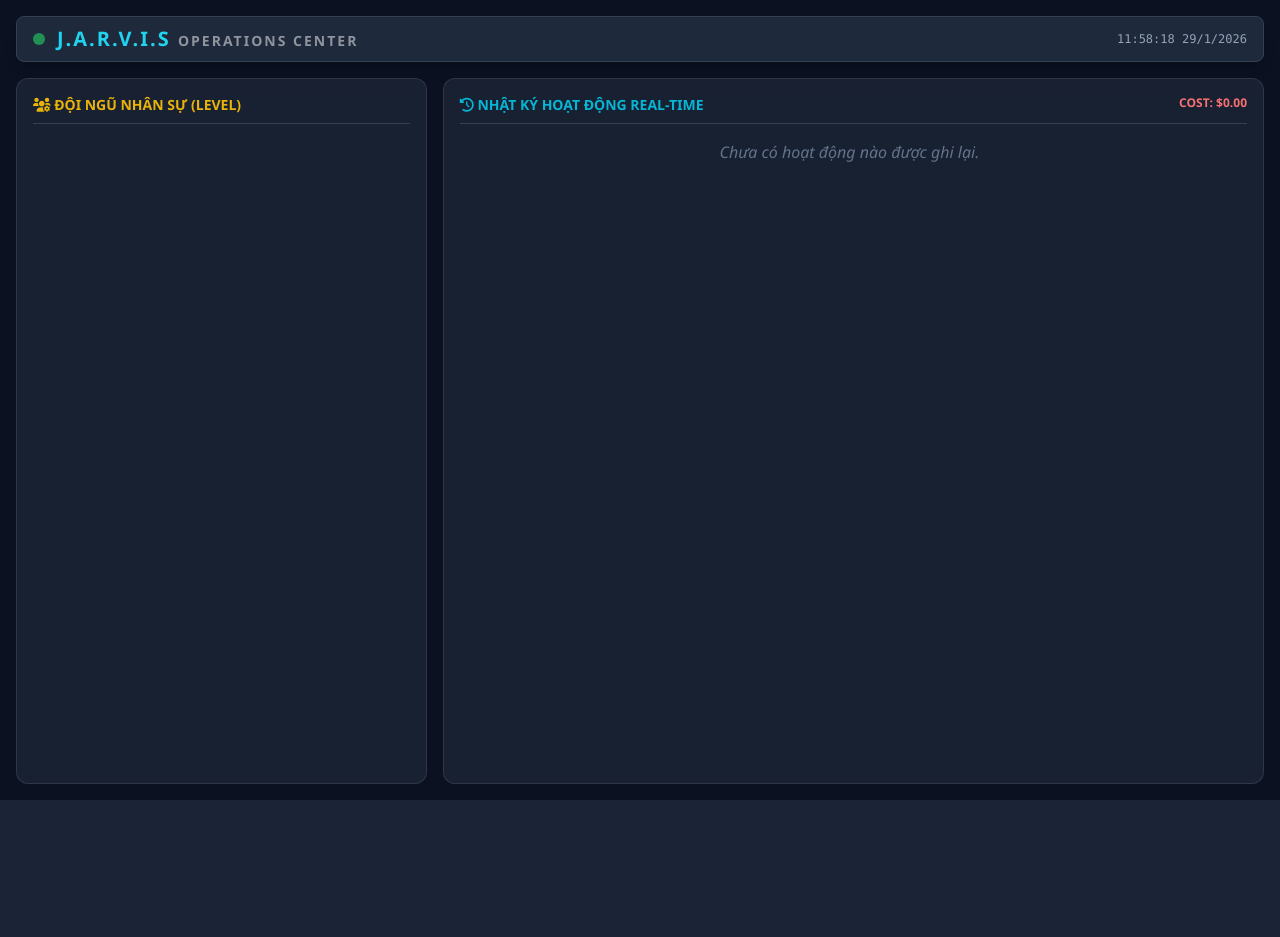
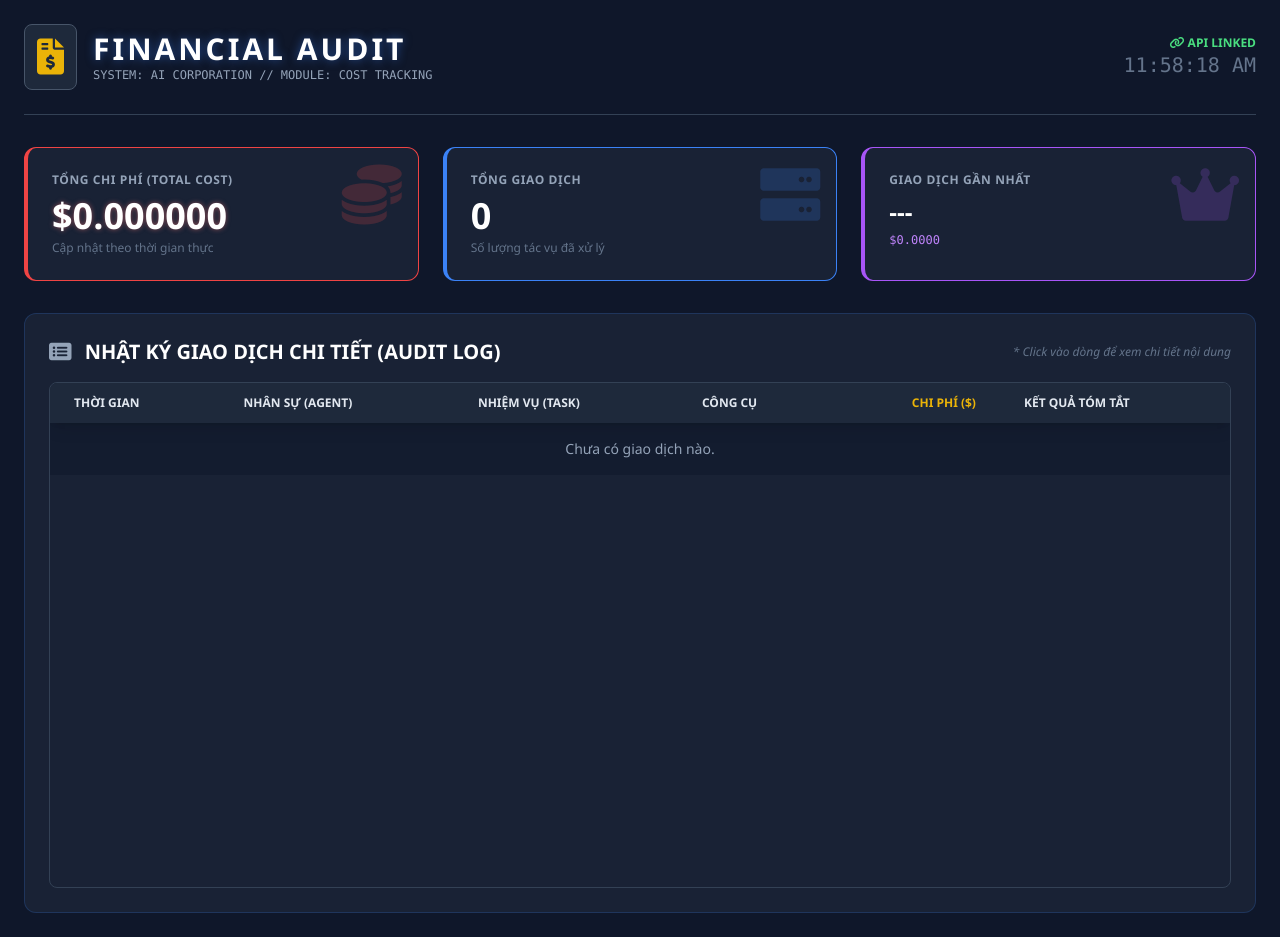
Before and after one commit to thanhnghia86vn-glitch/jarvis-ai, a FastAPI app: page /index in a window 1280 px wide. Before the commit the page ends 800 px from the top, so only its background shows below. Run offline with FastAPI, Linux system fonts and the light colour scheme; data that the repository does not hold is empty; parts of the project's set-up code (start-up, migrations or seed data) failed here and were passed over; some libraries are stand-ins or nearby versions.

Commit message:
Update index.html

```diff
--- a/templates/index.html
+++ b/templates/index.html
@@ -3,151 +3,233 @@
 <head>
     <meta charset="UTF-8">
     <meta name="viewport" content="width=device-width, initial-scale=1.0">
-    <title>J.A.R.V.I.S - AI MONITORING SYSTEM</title>
+    <title>AI COST AUDIT - KIỂM SOÁT TÀI CHÍNH</title>
     <script src="https://cdn.tailwindcss.com"></script>
     <link href="https://cdnjs.cloudflare.com/ajax/libs/font-awesome/6.0.0/css/all.min.css" rel="stylesheet">
-    <style>
-        body { background-color: #0b1121; color: #e2e8f0; font-family: 'Segoe UI', sans-serif; }
-        .glass-panel { background: rgba(30, 41, 59, 0.7); backdrop-filter: blur(10px); border: 1px solid rgba(255, 255, 255, 0.1); }
-        .scroll-hide::-webkit-scrollbar { display: none; }
-        .animate-pulse-slow { animation: pulse 3s cubic-bezier(0.4, 0, 0.6, 1) infinite; }
+    <script src="https://cdn.jsdelivr.net/npm/marked/marked.min.js"></script> <style>
+        body { background-color: #0f172a; color: #cbd5e1; font-family: 'Segoe UI', monospace; }
+        .glass-panel { background: rgba(30, 41, 59, 0.7); backdrop-filter: blur(10px); border: 1px solid rgba(59, 130, 246, 0.2); border-radius: 12px; }
+        .neon-text { text-shadow: 0 0 10px rgba(59, 130, 246, 0.5); }
+        .cost-negative { color: #f87171; text-shadow: 0 0 5px rgba(248, 113, 113, 0.5); }
+
+        /* Scrollbar đẹp */
+        ::-webkit-scrollbar { width: 8px; height: 8px; }
+        ::-webkit-scrollbar-track { background: #1e293b; }
+        ::-webkit-scrollbar-thumb { background: #475569; border-radius: 4px; }
+        ::-webkit-scrollbar-thumb:hover { background: #3b82f6; }
+
+        table tbody tr:hover { background-color: rgba(59, 130, 246, 0.1); cursor: pointer; }
+
+        /* Modal Styles */
+        .modal { display: none; position: fixed; z-index: 1000; left: 0; top: 0; width: 100%; height: 100%; overflow: auto; background-color: rgba(0,0,0,0.8); backdrop-filter: blur(5px); }
+        .modal-content { background-color: #1e293b; margin: 5% auto; padding: 20px; border: 1px solid #475569; width: 80%; max-width: 900px; border-radius: 10px; color: #e2e8f0; }
+        .close { color: #aaa; float: right; font-size: 28px; font-weight: bold; cursor: pointer; }
+        .close:hover { color: #fff; }
+        .markdown-body h1, .markdown-body h2, .markdown-body h3 { color: #60a5fa; margin-top: 1em; margin-bottom: 0.5em; font-weight: bold; }
+        .markdown-body p { margin-bottom: 1em; line-height: 1.6; }
+        .markdown-body code { background: #334155; padding: 2px 5px; border-radius: 4px; color: #fca5a5; }
+        .markdown-body pre { background: #0f172a; padding: 10px; border-radius: 8px; overflow-x: auto; }
     </style>
 </head>
-<body class="h-screen overflow-hidden p-4 flex flex-col gap-4">
+<body class="min-h-screen p-6">
 
-    <div class="flex justify-between items-center px-4 py-2 bg-slate-800 rounded-lg border border-slate-700 shadow-lg">
-        <div class="flex items-center gap-3">
-            <div class="h-3 w-3 bg-green-500 rounded-full animate-pulse"></div>
-            <h1 class="text-xl font-bold tracking-widest text-cyan-400">J.A.R.V.I.S <span class="text-white text-sm opacity-50">OPERATIONS CENTER</span></h1>
+    <div class="flex justify-between items-center mb-8 border-b border-slate-700 pb-6">
+        <div class="flex items-center gap-4">
+            <div class="p-3 bg-slate-800 rounded-lg border border-slate-600">
+                <i class="fas fa-file-invoice-dollar text-4xl text-yellow-500"></i>
             </div>
-        <div class="text-xs text-slate-400 font-mono" id="clock">Connecting...</div>
+            <div>
+                <h1 class="text-3xl font-bold text-white tracking-widest neon-text">FINANCIAL AUDIT</h1>
+                <p class="text-xs text-slate-400 font-mono">SYSTEM: AI CORPORATION // MODULE: COST TRACKING</p>
             </div>
-
-    <div class="flex flex-1 gap-4 overflow-hidden">
-
-        <div class="w-1/3 glass-panel rounded-xl p-4 flex flex-col">
-            <h2 class="text-sm font-bold text-yellow-500 uppercase mb-4 border-b border-slate-700 pb-2">
-                <i class="fas fa-users-cog"></i> Đội Ngũ Nhân Sự (Level)
-            </h2>
-            <div id="agent-list" class="flex-1 overflow-y-auto space-y-3 scroll-hide pr-2">
-                <div class="text-center text-slate-500 mt-10">Đang tải hồ sơ nhân sự...</div>
+        </div>
+        <div class="text-right">
+            <div class="text-green-400 font-bold text-xs uppercase"><i class="fas fa-link"></i> API LINKED</div>
+            <div id="clock" class="text-slate-500 font-mono text-xl">--:--:--</div>
         </div>
     </div>
 
-        <div class="w-2/3 glass-panel rounded-xl p-4 flex flex-col">
-            <h2 class="text-sm font-bold text-cyan-500 uppercase mb-4 border-b border-slate-700 pb-2 flex justify-between">
-                <span><i class="fas fa-history"></i> Nhật Ký Hoạt Động Real-time</span>
-                <span id="total-cost" class="text-red-400 text-xs">Cost: $0.00</span>
-            </h2>
-            <div id="work-logs" class="flex-1 overflow-y-auto space-y-4 scroll-hide pr-2">
-                <div class="text-center text-slate-500 mt-10">Đang chờ dữ liệu từ vệ tinh...</div>
+    <div class="grid grid-cols-1 md:grid-cols-3 gap-6 mb-8">
+        <div class="glass-panel p-6 border-l-4 border-red-500 relative overflow-hidden">
+            <div class="absolute right-4 top-4 text-red-500/20 text-6xl"><i class="fas fa-coins"></i></div>
+            <h3 class="text-slate-400 text-xs font-bold uppercase tracking-wider">Tổng chi phí (Total Cost)</h3>
+            <p id="total-cost" class="text-4xl font-bold text-white mt-2 cost-negative">$0.000000</p>
+            <p class="text-xs text-slate-500 mt-1">Cập nhật theo thời gian thực</p>
+        </div>
+
+        <div class="glass-panel p-6 border-l-4 border-blue-500 relative overflow-hidden">
+            <div class="absolute right-4 top-4 text-blue-500/20 text-6xl"><i class="fas fa-server"></i></div>
+            <h3 class="text-slate-400 text-xs font-bold uppercase tracking-wider">Tổng Giao Dịch</h3>
+            <p id="total-tx" class="text-4xl font-bold text-white mt-2">0</p>
+            <p class="text-xs text-slate-500 mt-1">Số lượng tác vụ đã xử lý</p>
+        </div>
+
+        <div class="glass-panel p-6 border-l-4 border-purple-500 relative overflow-hidden">
+            <div class="absolute right-4 top-4 text-purple-500/20 text-6xl"><i class="fas fa-crown"></i></div>
+            <h3 class="text-slate-400 text-xs font-bold uppercase tracking-wider">Giao dịch gần nhất</h3>
+            <p id="last-agent" class="text-2xl font-bold text-white mt-2">---</p>
+            <p id="last-cost" class="text-xs text-purple-400 mt-1 font-mono">$0.0000</p>
+        </div>
+    </div>
+
+    <div class="glass-panel p-6 h-[600px] flex flex-col">
+        <div class="flex justify-between items-center mb-4">
+            <h2 class="text-xl font-bold text-white"><i class="fas fa-list-alt text-slate-400 mr-2"></i> NHẬT KÝ GIAO DỊCH CHI TIẾT (AUDIT LOG)</h2>
+            <div class="text-xs text-slate-500 italic">* Click vào dòng để xem chi tiết nội dung</div>
+        </div>
+
+        <div class="overflow-auto custom-scroll flex-1 rounded-lg border border-slate-700">
+            <table class="w-full text-left text-sm text-slate-400">
+                <thead class="bg-slate-800 text-xs uppercase text-slate-200 sticky top-0 shadow-lg">
+                    <tr>
+                        <th class="px-6 py-3 font-bold">Thời gian</th>
+                        <th class="px-6 py-3 font-bold">Nhân sự (Agent)</th>
+                        <th class="px-6 py-3 font-bold">Nhiệm vụ (Task)</th>
+                        <th class="px-6 py-3 font-bold">Công cụ</th>
+                        <th class="px-6 py-3 text-right font-bold text-yellow-500">Chi phí ($)</th>
+                        <th class="px-6 py-3">Kết quả tóm tắt</th>
+                    </tr>
+                </thead>
+                <tbody id="audit-table-body" class="divide-y divide-slate-700 bg-slate-900/50">
+                    <tr>
+                        <td colspan="6" class="text-center py-8">
+                            <i class="fas fa-spinner fa-spin text-2xl text-blue-500"></i>
+                            <p class="mt-2 text-xs">Đang kết nối đến Kế toán trưởng...</p>
+                        </td>
+                    </tr>
+                </tbody>
+            </table>
+        </div>
+    </div>
+
+    <div id="detailModal" class="modal">
+        <div class="modal-content glass-panel">
+            <span class="close" onclick="closeModal()">&times;</span>
+            <div class="flex items-center gap-3 mb-4 border-b border-slate-600 pb-3">
+                <div id="modal-icon" class="p-2 bg-blue-500/20 rounded text-blue-400 text-xl"><i class="fas fa-robot"></i></div>
+                <div>
+                    <h2 id="modal-agent" class="text-xl font-bold text-white m-0">AGENT NAME</h2>
+                    <p id="modal-task" class="text-sm text-slate-400 font-mono m-0">Task description...</p>
+                </div>
+            </div>
+
+            <div id="modal-body" class="markdown-body text-sm overflow-y-auto max-h-[60vh] pr-2 custom-scroll">
+                </div>
+
+            <div class="mt-4 pt-3 border-t border-slate-600 flex justify-between text-xs text-slate-500 font-mono">
+                <span id="modal-time">Time: --:--</span>
+                <span id="modal-cost" class="text-red-400 font-bold">Cost: $0.0000</span>
             </div>
         </div>
     </div>
 
     <script>
-        // 1. Cập nhật đồng hồ
-        setInterval(() => {
-            document.getElementById('clock').innerText = new Date().toLocaleString('vi-VN');
-        }, 1000);
+        const API_URL = ""; // Để trống nếu cùng domain
 
-        // 2. Hàm Load Nhân Sự (Level)
-        async function loadAgents() {
+        // Biến lưu dữ liệu để hiển thị Modal
+        let logsData = [];
+
+        async function fetchAuditLogs() {
             try {
-                // QUAN TRỌNG: Dùng đường dẫn tương đối để chạy được cả trên Local lẫn Cloud
-                const res = await fetch('/api/agents');
-                const agents = await res.json();
+                const res = await fetch(`${API_URL}/api/costs`);
+                if (!res.ok) throw new Error("Mất kết nối API");
 
-                const container = document.getElementById('agent-list');
-                container.innerHTML = agents.map(agent => {
-                    // Tính phần trăm thanh kinh nghiệm (Ví dụ 1 cấp = 100XP)
-                    const progress = (agent.xp % 100);
-                    const level = Math.floor(agent.xp / 100) + 1;
+                const data = await res.json();
+                logsData = data; // Lưu lại để dùng cho Modal
+                renderTable(data);
+                calculateStats(data);
 
-                    // Màu sắc theo vai trò
-                    let roleColor = "border-l-4 border-slate-500";
-                    if(agent.role_tag.includes("CODER")) roleColor = "border-l-4 border-green-500";
-                    if(agent.role_tag.includes("RESEARCHER")) roleColor = "border-l-4 border-blue-500";
-                    if(agent.role_tag.includes("ORCHESTRATOR")) roleColor = "border-l-4 border-purple-500";
-
-                    return `
-                    <div class="bg-slate-800/50 p-3 rounded hover:bg-slate-800 transition ${roleColor}">
-                        <div class="flex justify-between items-center mb-1">
-                            <span class="font-bold text-sm text-slate-200">${agent.role_tag}</span>
-                            <span class="bg-yellow-600/20 text-yellow-500 text-xs px-2 py-0.5 rounded font-mono">LV.${level}</span>
-                        </div>
-                        <div class="text-xs text-slate-400 mb-2 truncate italic">${agent.current_topic || 'Đang nghỉ ngơi'}</div>
-
-                        <div class="w-full bg-slate-700 h-1.5 rounded-full overflow-hidden">
-                            <div class="bg-gradient-to-r from-cyan-500 to-blue-500 h-full" style="width: ${progress}%"></div>
-                        </div>
-                        <div class="flex justify-between text-[10px] text-slate-500 mt-1">
-                            <span>${agent.xp} XP</span>
-                            <span>Next: ${(level * 100)}</span>
-                        </div>
-                    </div>
-                    `;
-                }).join('');
-            } catch (e) { console.error("Lỗi tải Agent:", e); }
+            } catch (e) {
+                console.error("Lỗi Audit:", e);
+                document.getElementById('audit-table-body').innerHTML = `
+                    <tr><td colspan="6" class="text-center py-8 text-red-500">
+                        <i class="fas fa-exclamation-triangle mb-2"></i><br>Không thể tải dữ liệu.
+                    </td></tr>`;
+            }
         }
 
-        // 3. Hàm Load Nhật Ký (Work Logs) - QUAN TRỌNG NHẤT
-        async function loadLogs() {
-            try {
-                const res = await fetch('/api/costs'); // Gọi vào API Sổ cái mới
-                const logs = await res.json();
+        function calculateStats(data) {
+            let totalCost = 0;
+            if (data.length > 0) {
+                totalCost = data.reduce((sum, item) => sum + (item.cost_usd || item.cost || 0), 0);
 
-                const container = document.getElementById('work-logs');
-                let totalCost = 0;
+                const lastItem = data[0];
+                document.getElementById('last-agent').innerText = lastItem.agent;
+                document.getElementById('last-cost').innerText = `-$${(lastItem.cost_usd || lastItem.cost || 0).toFixed(6)}`;
+            }
+            document.getElementById('total-cost').innerText = `$${totalCost.toFixed(6)}`;
+            document.getElementById('total-tx').innerText = data.length;
+        }
 
-                if (logs.length === 0) {
-                    container.innerHTML = '<div class="text-center text-slate-500 italic">Chưa có hoạt động nào được ghi lại.</div>';
+        function renderTable(data) {
+            const tbody = document.getElementById('audit-table-body');
+
+            if (data.length === 0) {
+                tbody.innerHTML = '<tr><td colspan="6" class="text-center py-4">Chưa có giao dịch nào.</td></tr>';
                 return;
             }
 
-                container.innerHTML = logs.map(log => {
-                    totalCost += (log.cost_usd || 0);
-
-                    // Icon theo tool
-                    let icon = '<i class="fas fa-robot"></i>';
-                    if(log.tool && log.tool.toLowerCase().includes('gpt')) icon = '<i class="fas fa-brain text-green-400"></i>';
-                    if(log.tool && log.tool.toLowerCase().includes('perplexity')) icon = '<i class="fas fa-globe text-blue-400"></i>';
-                    if(log.tool && log.tool.toLowerCase().includes('deepseek')) icon = '<i class="fas fa-code text-indigo-400"></i>';
+            const html = data.map((item, index) => {
+                // Mapping key từ API (vì có thể server trả về cost hoặc cost_usd)
+                const cost = item.cost_usd || item.cost || 0;
+                const result = item.result || "N/A";
+                const tool = item.tool || "System";
 
                 return `
-                    <div class="flex gap-4 p-3 bg-slate-800/40 rounded border border-slate-700/50 hover:border-slate-600 transition">
-                        <div class="flex-shrink-0 mt-1 text-lg opacity-80">${icon}</div>
-                        <div class="flex-1 min-w-0">
-                            <div class="flex justify-between items-start">
-                                <span class="text-sm font-bold text-cyan-300">${log.agent}</span>
-                                <span class="text-xs text-slate-500 font-mono">${log.timestamp}</span>
-                            </div>
-                            <div class="text-xs text-white mt-1 font-medium break-words">${log.task}</div>
-                            <div class="text-xs text-slate-400 mt-1 bg-slate-900/50 p-2 rounded italic border-l-2 border-slate-600">
-                                "${log.result ? log.result.substring(0, 200) + '...' : 'Đã hoàn thành'}"
-                            </div>
-                            <div class="mt-2 flex justify-between items-center">
-                                <span class="text-[10px] bg-slate-700 px-2 py-0.5 rounded text-slate-300">${log.tool || 'Unknown Tool'}</span>
-                                <span class="text-xs font-mono text-red-400 font-bold">-$${(log.cost_usd || 0).toFixed(6)}</span>
-                            </div>
-                        </div>
-                    </div>
+                <tr class="transition duration-150" onclick="showDetail(${index})">
+                    <td class="px-6 py-3 font-mono text-xs text-slate-500">${item.timestamp}</td>
+                    <td class="px-6 py-3 font-bold text-white text-xs">${item.agent}</td>
+                    <td class="px-6 py-3 text-xs text-slate-300 truncate max-w-[150px]" title="${item.task}">${item.task}</td>
+                    <td class="px-6 py-3 font-mono text-[10px] text-blue-300">${tool}</td>
+                    <td class="px-6 py-3 text-right font-mono text-xs font-bold text-red-400">$${cost.toFixed(6)}</td>
+                    <td class="px-6 py-3 text-xs text-slate-400 italic truncate max-w-[200px]">
+                        ${result.substring(0, 50)}... <span class="text-blue-500 ml-1">(Xem thêm)</span>
+                    </td>
+                </tr>
                 `;
             }).join('');
 
-                // Cập nhật tổng tiền
-                document.getElementById('total-cost').innerText = `Total Cost: $${totalCost.toFixed(4)}`;
-
-            } catch (e) { console.error("Lỗi tải Logs:", e); }
+            tbody.innerHTML = html;
         }
 
-        // Tự động làm mới mỗi 3 giây
-        loadAgents();
-        loadLogs();
+        // --- MODAL LOGIC ---
+        function showDetail(index) {
+            const item = logsData[index];
+            if (!item) return;
+
+            document.getElementById('modal-agent').innerText = item.agent;
+            document.getElementById('modal-task').innerText = item.task;
+            document.getElementById('modal-time').innerText = `Time: ${item.timestamp}`;
+            document.getElementById('modal-cost').innerText = `Cost: $${(item.cost_usd || item.cost || 0).toFixed(6)}`;
+
+            // Render Markdown nội dung bài học
+            const content = item.result || "Không có nội dung chi tiết.";
+            document.getElementById('modal-body').innerHTML = marked.parse(content);
+
+            document.getElementById('detailModal').style.display = "block";
+        }
+
+        function closeModal() {
+            document.getElementById('detailModal').style.display = "none";
+        }
+
+        // Đóng modal khi click ra ngoài
+        window.onclick = function(event) {
+            const modal = document.getElementById('detailModal');
+            if (event.target == modal) {
+                modal.style.display = "none";
+            }
+        }
+
+        // Đồng hồ
         setInterval(() => {
-            loadAgents();
-            loadLogs();
-        }, 3000);
+            document.getElementById('clock').innerText = new Date().toLocaleTimeString();
+        }, 1000);
+
+        // Chạy ngay khi mở và lặp lại mỗi 5s
+        fetchAuditLogs();
+        setInterval(fetchAuditLogs, 5000);
+
     </script>
 </body>
 </html>
```
Lines whose indentation alone changed are shown as unchanged.
